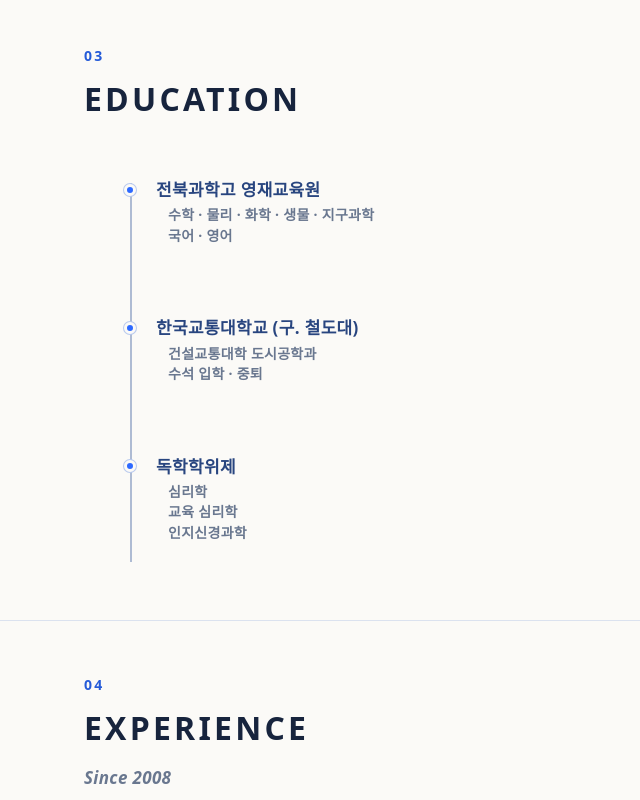
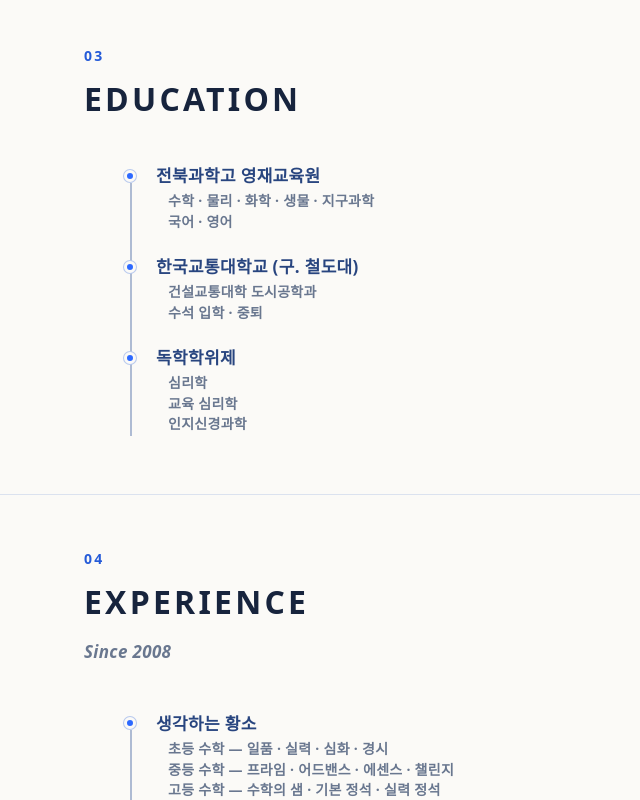
Before and after one commit to For1916/1916, a plain HTML site: page math/index.html in a window 1280 px wide. Shown: the part 2000-2800 px from the top of the page, without its empty margins (0-640 px from the left). Drawn offline with Linux system fonts and the light colour scheme; a web font is replaced by a local one.

Commit message:
Tighten education timeline spacing

```diff
--- a/math/index.html
+++ b/math/index.html
@@ -753,7 +753,7 @@
       }
 
       .education-timeline {
-        gap: 38px;
+        gap: 18px;
         margin-top: 8px;
         margin-left: 24px;
       }
@@ -766,20 +766,36 @@
         position: relative;
         display: block;
         min-height: 73px;
-        padding-block: 14px 18px;
         border-radius: 14px;
         transition: background 200ms ease, transform 200ms ease;
       }
 
+      .timeline-item::after {
+        position: absolute;
+        z-index: 0;
+        inset: -12px 0 -16px;
+        border-radius: inherit;
+        background: rgb(234 240 255 / 72%);
+        content: '';
+        opacity: 0;
+        pointer-events: none;
+        transition: opacity 200ms ease;
+      }
+
       .timeline-item:hover,
       .timeline-item:focus-within {
-        background: rgb(234 240 255 / 72%);
+        background: transparent;
         transform: translateX(8px);
+      }
+
+      .timeline-item:hover::after,
+      .timeline-item:focus-within::after {
+        opacity: 1;
       }
 
       .timeline-marker {
         position: relative;
-        z-index: 1;
+        z-index: 2;
         width: 12px;
         height: 12px;
         margin: 0 0 0 16px;
@@ -797,6 +813,8 @@
       }
 
       .timeline-copy {
+        position: relative;
+        z-index: 1;
         min-width: 0;
       }
 
```
